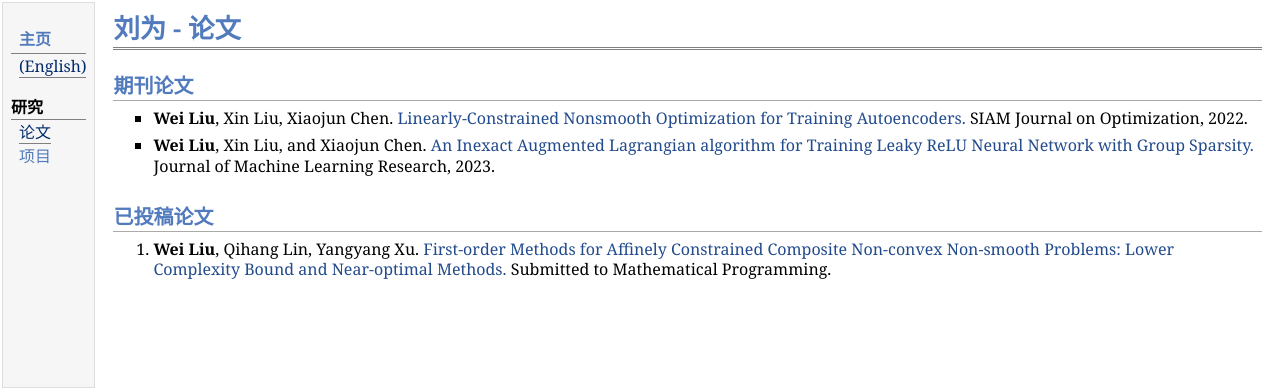
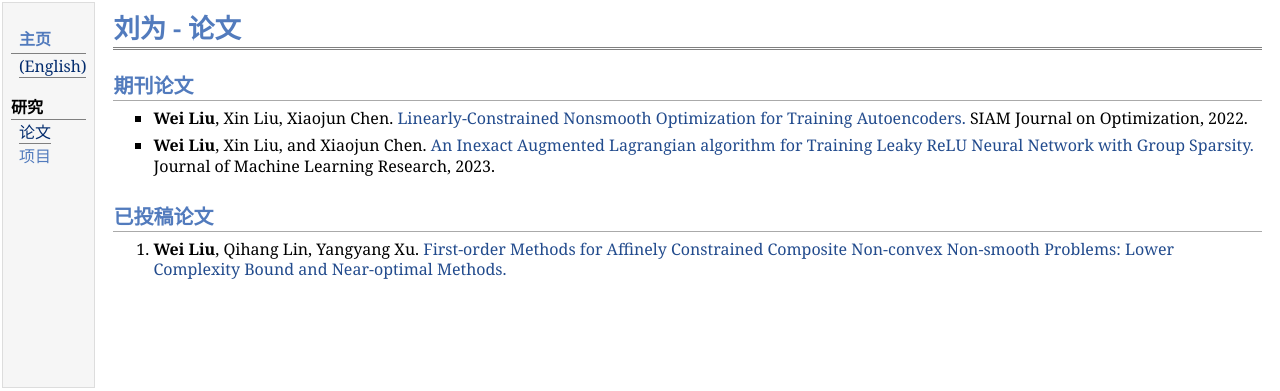
Before and after one commit to liuwei175/liuwei175.github.io, a plain HTML site: page ch/Publications.html in a window 1280 px wide. Drawn offline with Linux system fonts and the light colour scheme.

Commit message:
Update Publications.html

```diff
--- a/ch/Publications.html
+++ b/ch/Publications.html
@@ -43,7 +43,7 @@
 <ol>
 <li><p><b>Wei Liu</b>, Qihang Lin, Yangyang Xu. <a href="https://arxiv.org/abs/2307.07605">
   First-order Methods for Affinely Constrained Composite Non-convex Non-smooth Problems: Lower Complexity Bound and Near-optimal Methods.</a>
-  Submitted to Mathematical Programming.<br />
+  <br />
 </p>
 </li>
 
```
